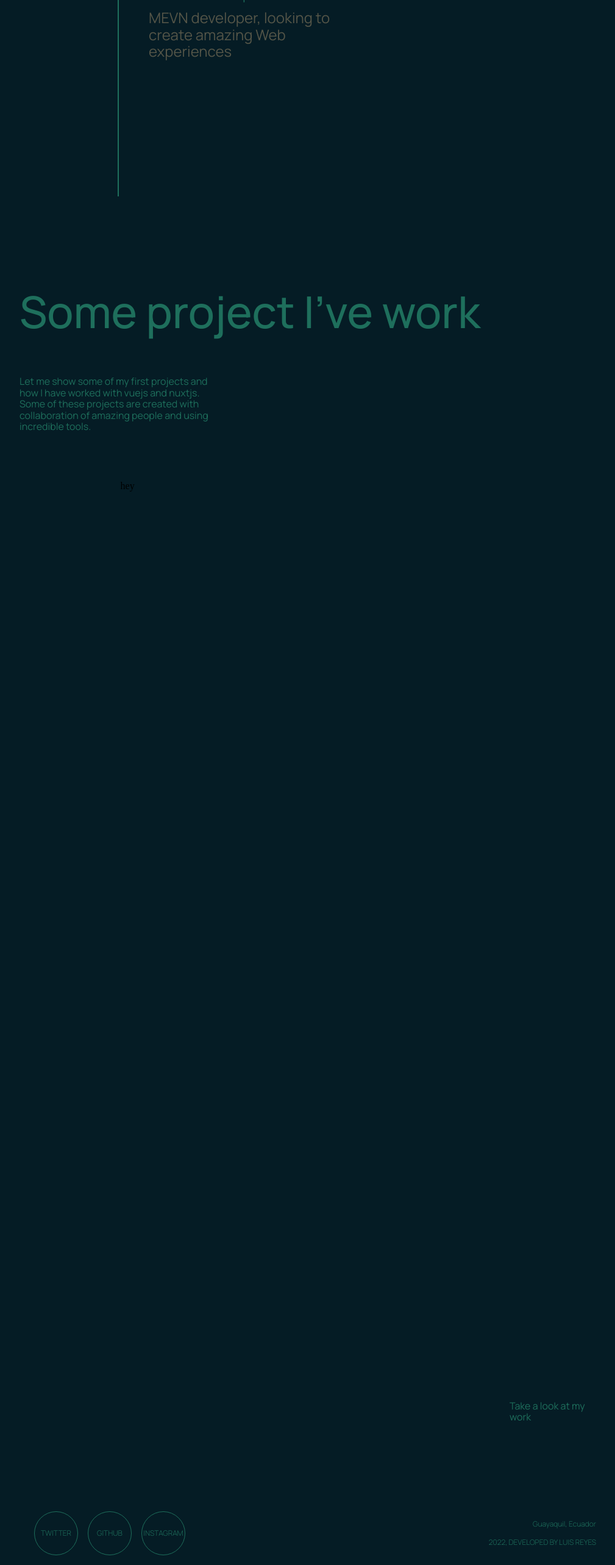
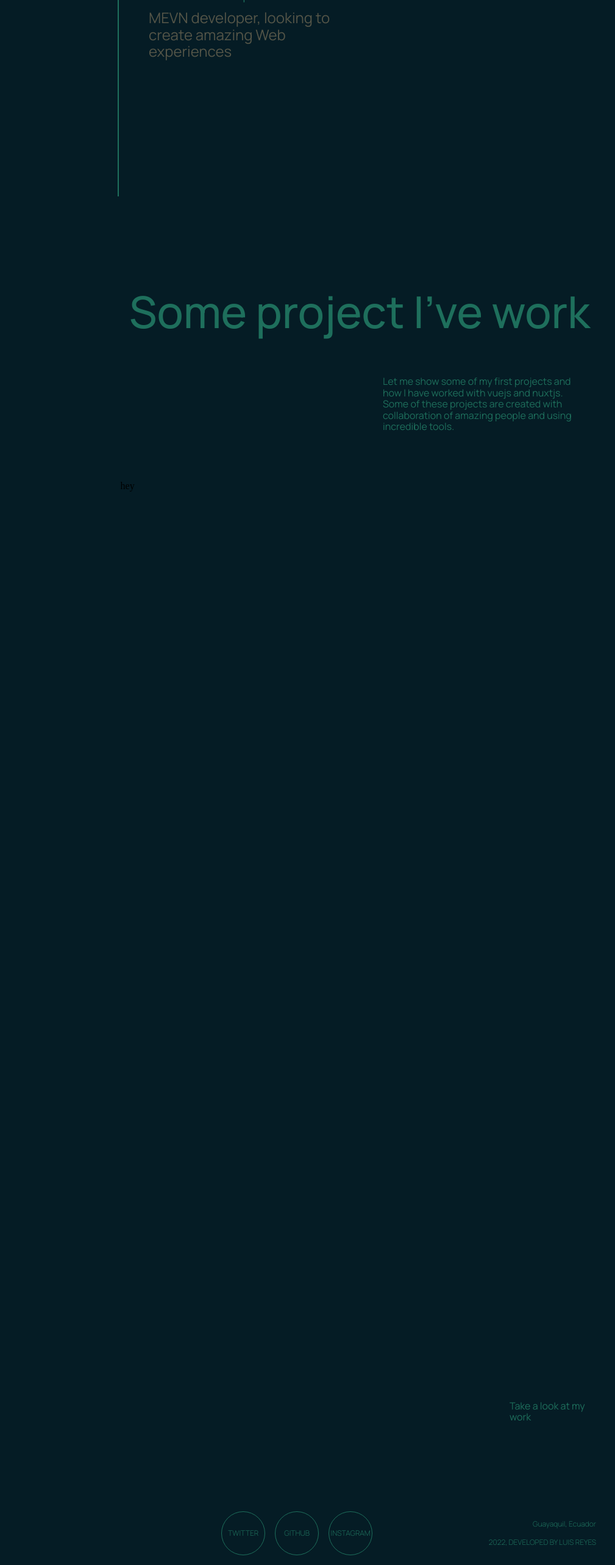
Before and after one commit to platzi/curso-arquitecturas-css-proyecto-2, a Vue app: page / in a window 1280 px wide. Shown: the part 478-3044 px from the top of the page at 61% size, without its empty margins (140-1149 px from the left). Built offline with nearby package versions, Linux system fonts and the light colour scheme.

Commit message:
fix: copy position

```diff
--- a/src/components/TheFooter.vue
+++ b/src/components/TheFooter.vue
@@ -1,5 +1,6 @@
 <template>
-  <footer class="footer-container">
+  <footer class="wrapper">
+    <div class="footer-container">
       <div class="footer-container__social-container">
         <div
           v-for="(item, index) in networks"
@@ -12,6 +13,7 @@
       <div class="footer-container__copyright-container">
         <p class="location">Guayaquil, Ecuador</p>
         <p class="signature">2022, DEVELOPED BY LUIS REYES</p>
+      </div>
     </div>
   </footer>
 </template>
@@ -34,10 +36,13 @@ export default {
 </script>
 
 <style scoped>
+.wrapper {
+  width: 100%;
+  display: flex;
+  justify-content: flex-end;
+}
 .footer-container {
-  width: 100%;
-  max-width: 1440px;
-  margin: 0 auto;
+  width: 70%;
   display: flex;
   flex-wrap: wrap;
   justify-content: space-between;
--- a/src/components/index/MyPortfolio.vue
+++ b/src/components/index/MyPortfolio.vue
@@ -45,13 +45,11 @@ onMounted(() => {
   <section class="portfolioSection">
     <div id="projectContainer" class="portfolioContent">
       <h2 class="portfolioTitle">Some project I've work</h2>
-      <div>
-        <p>
-          Let me show some of my first projects and how I have worked with
-          vuejs and nuxtjs. Some of these projects are created with
-          collaboration of amazing people and using incredible tools.
-        </p>
-      </div>
+      <p class="description">
+        Let me show some of my first projects and how I have worked with
+        vuejs and nuxtjs. Some of these projects are created with
+        collaboration of amazing people and using incredible tools.
+      </p>
     </div>
     <div v-if="projects.length" class="projects-container">
       hey
@@ -86,7 +84,7 @@ onMounted(() => {
 .portfolioContent {
   display: flex;
   justify-content: center;
-  align-items: flex-start;
+  align-items: flex-end;
   flex-direction: column;
   padding: 2rem 2.25rem;
   width: 100%;
@@ -94,7 +92,7 @@ onMounted(() => {
 }
 
 .portfolioTitle,
-.portfolioContent p {
+.portfolioContent .description {
   font-family: var(--font-family);
   color: var(--primary-color);
   letter-spacing: var(--letter-spacing);
@@ -108,14 +106,14 @@ onMounted(() => {
   margin-bottom: 3rem;
 }
 
-.portfolioContent div {
+.portfolioContent description {
   width: 100%;
   display: flex;
   justify-content: flex-start;
   align-items: center;
 }
 
-.portfolioContent div p {
+.portfolioContent .description {
   font-size: 1rem;
   width: 100%;
   max-width: 21.25rem;
```
Lines whose indentation alone changed are shown as unchanged.
